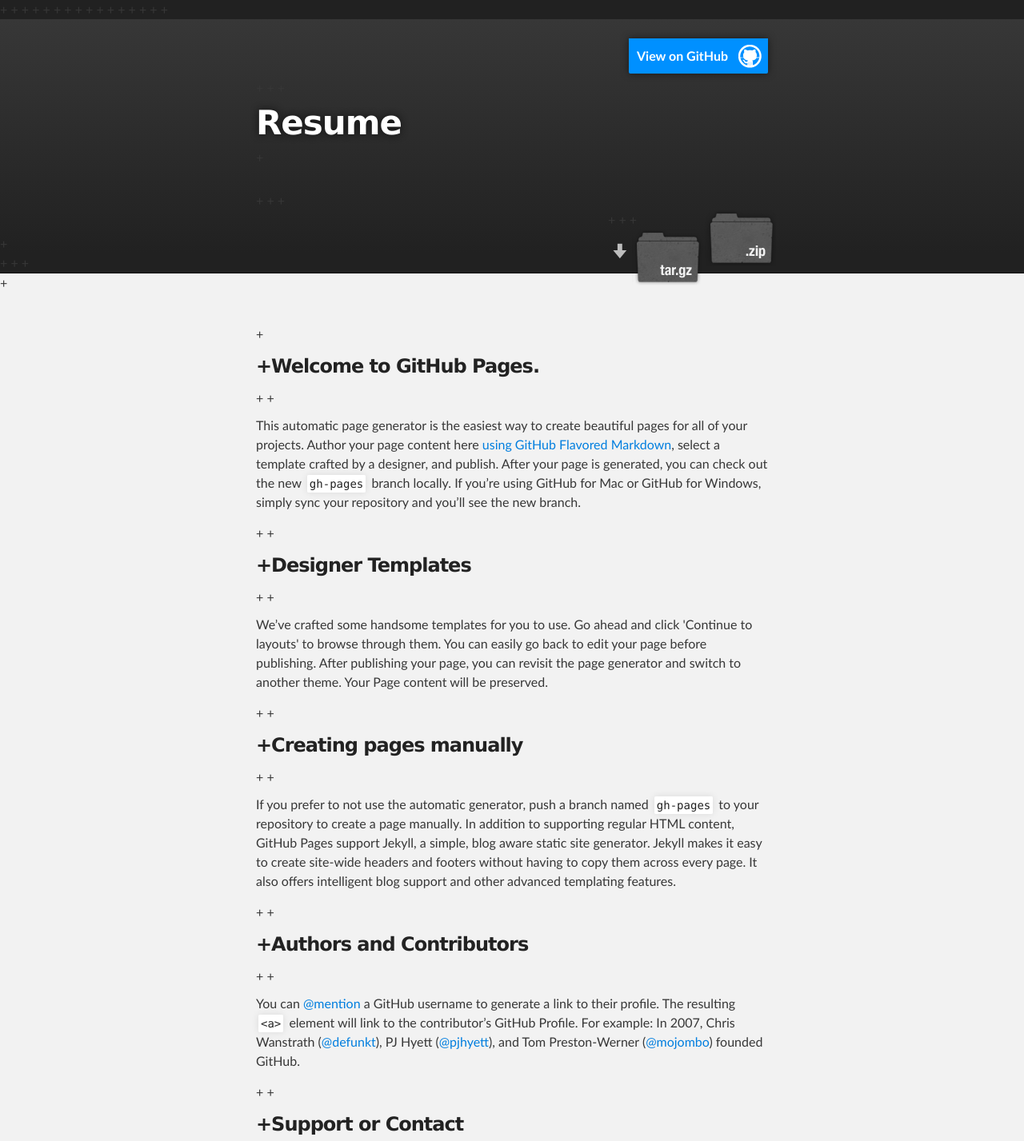
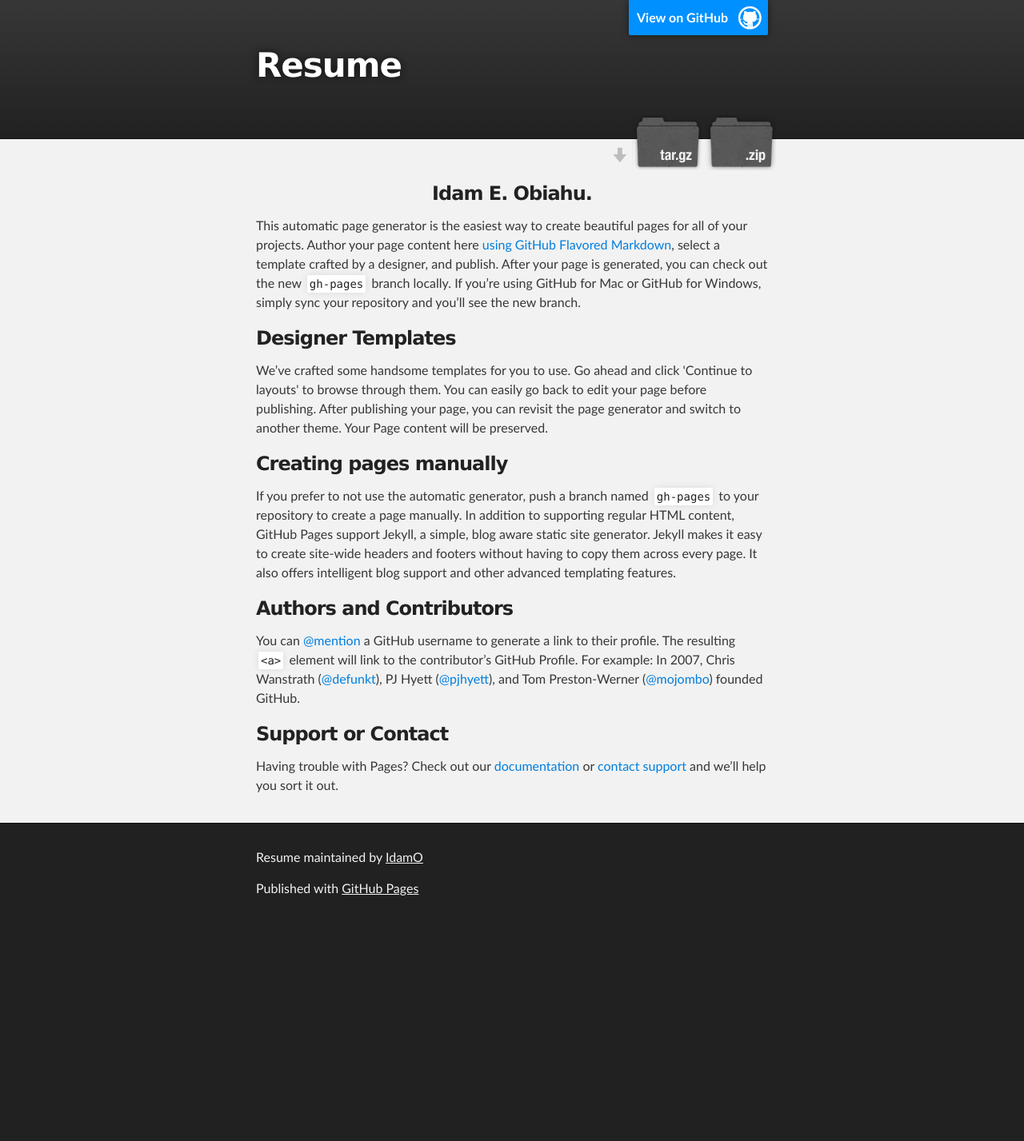
Before and after one commit to IdamO/Resume, a plain HTML site: page index.html in a window 1280 px wide. Shown: the top 1427 px of the page at 80% size. After the commit the page ends 1158 px from the top, so only its background shows below. Drawn offline with Linux system fonts and the light colour scheme.

Commit message:
Update index.html

```diff
--- a/index.html
+++ b/index.html
@@ -1,72 +1,72 @@
 <!DOCTYPE html>
-+<html>
-+
-+ <head>
-+ <meta charset='utf-8'>
-+ <meta http-equiv="X-UA-Compatible" content="chrome=1">
-+ <meta name="description" content="Resume : ">
-+
-+ <link rel="stylesheet" type="text/css" media="screen" href="stylesheets/stylesheet.css">
-+
-+ <title>Resume</title>
-+ </head>
-+
-+ <body>
-+
-+ <!-- HEADER -->
-+ <div id="header_wrap" class="outer">
-+ <header class="inner">
-+ <a id="forkme_banner" href="https://github.com/IdamO/Resume">View on GitHub</a>
-+
-+ <h1 id="project_title">Resume</h1>
-+ <h2 id="project_tagline"></h2>
-+
-+ <section id="downloads">
-+ <a class="zip_download_link" href="https://github.com/IdamO/Resume/zipball/master">Download this project as a .zip file</a>
-+ <a class="tar_download_link" href="https://github.com/IdamO/Resume/tarball/master">Download this project as a tar.gz file</a>
-+ </section>
-+ </header>
-+ </div>
-+
-+ <!-- MAIN CONTENT -->
-+ <div id="main_content_wrap" class="outer">
-+ <section id="main_content" class="inner">
-+ <h3>
-+<a id="welcome-to-github-pages" class="anchor" href="#welcome-to-github-pages" aria-hidden="true"><span class="octicon octicon-link"></span></a>Welcome to GitHub Pages.</h3>
-+
-+<p>This automatic page generator is the easiest way to create beautiful pages for all of your projects. Author your page content here <a href="https://guides.github.com/features/mastering-markdown/">using GitHub Flavored Markdown</a>, select a template crafted by a designer, and publish. After your page is generated, you can check out the new <code>gh-pages</code> branch locally. If you’re using GitHub for Mac or GitHub for Windows, simply sync your repository and you’ll see the new branch.</p>
-+
-+<h3>
-+<a id="designer-templates" class="anchor" href="#designer-templates" aria-hidden="true"><span class="octicon octicon-link"></span></a>Designer Templates</h3>
-+
-+<p>We’ve crafted some handsome templates for you to use. Go ahead and click 'Continue to layouts' to browse through them. You can easily go back to edit your page before publishing. After publishing your page, you can revisit the page generator and switch to another theme. Your Page content will be preserved.</p>
-+
-+<h3>
-+<a id="creating-pages-manually" class="anchor" href="#creating-pages-manually" aria-hidden="true"><span class="octicon octicon-link"></span></a>Creating pages manually</h3>
-+
-+<p>If you prefer to not use the automatic generator, push a branch named <code>gh-pages</code> to your repository to create a page manually. In addition to supporting regular HTML content, GitHub Pages support Jekyll, a simple, blog aware static site generator. Jekyll makes it easy to create site-wide headers and footers without having to copy them across every page. It also offers intelligent blog support and other advanced templating features.</p>
-+
-+<h3>
-+<a id="authors-and-contributors" class="anchor" href="#authors-and-contributors" aria-hidden="true"><span class="octicon octicon-link"></span></a>Authors and Contributors</h3>
-+
-+<p>You can <a href="https://github.com/blog/821" class="user-mention">@mention</a> a GitHub username to generate a link to their profile. The resulting <code>&lt;a&gt;</code> element will link to the contributor’s GitHub Profile. For example: In 2007, Chris Wanstrath (<a href="https://github.com/defunkt" class="user-mention">@defunkt</a>), PJ Hyett (<a href="https://github.com/pjhyett" class="user-mention">@pjhyett</a>), and Tom Preston-Werner (<a href="https://github.com/mojombo" class="user-mention">@mojombo</a>) founded GitHub.</p>
-+
-+<h3>
-+<a id="support-or-contact" class="anchor" href="#support-or-contact" aria-hidden="true"><span class="octicon octicon-link"></span></a>Support or Contact</h3>
-+
-+<p>Having trouble with Pages? Check out our <a href="https://help.github.com/pages">documentation</a> or <a href="https://github.com/contact">contact support</a> and we’ll help you sort it out.</p>
-+ </section>
-+ </div>
-+
-+ <!-- FOOTER -->
-+ <div id="footer_wrap" class="outer">
-+ <footer class="inner">
-+ <p class="copyright">Resume maintained by <a href="https://github.com/IdamO">IdamO</a></p>
-+ <p>Published with <a href="https://pages.github.com">GitHub Pages</a></p>
-+ </footer>
-+ </div>
-+
-+
-+
-+ </body>
-+</html>
+<html>
+
+  <head>
+    <meta charset='utf-8'>
+    <meta http-equiv="X-UA-Compatible" content="chrome=1">
+    <meta name="description" content="Resume : ">
+
+    <link rel="stylesheet" type="text/css" media="screen" href="stylesheets/stylesheet.css">
+
+    <title>Resume</title>
+  </head>
+
+  <body>
+
+    <!-- HEADER -->
+    <div id="header_wrap" class="outer">
+        <header class="inner">
+          <a id="forkme_banner" href="https://github.com/IdamO/Resume">View on GitHub</a>
+
+          <h1 id="project_title">Resume</h1>
+          <h2 id="project_tagline"></h2>
+
+            <section id="downloads">
+              <a class="zip_download_link" href="https://github.com/IdamO/Resume/zipball/master">Download this project as a .zip file</a>
+              <a class="tar_download_link" href="https://github.com/IdamO/Resume/tarball/master">Download this project as a tar.gz file</a>
+            </section>
+        </header>
+    </div>
+
+    <!-- MAIN CONTENT -->
+    <div id="main_content_wrap" class="outer">
+      <section id="main_content" class="inner">
+        <h3><center>
+<a id="welcome-to-github-pages" class="anchor" href="#welcome-to-github-pages" aria-hidden="true"><span class="octicon octicon-link"></span></a>Idam E. Obiahu.</center></h3>
+
+<p>This automatic page generator is the easiest way to create beautiful pages for all of your projects. Author your page content here <a href="https://guides.github.com/features/mastering-markdown/">using GitHub Flavored Markdown</a>, select a template crafted by a designer, and publish. After your page is generated, you can check out the new <code>gh-pages</code> branch locally. If you’re using GitHub for Mac or GitHub for Windows, simply sync your repository and you’ll see the new branch.</p>
+
+<h3>
+<a id="designer-templates" class="anchor" href="#designer-templates" aria-hidden="true"><span class="octicon octicon-link"></span></a>Designer Templates</h3>
+
+<p>We’ve crafted some handsome templates for you to use. Go ahead and click 'Continue to layouts' to browse through them. You can easily go back to edit your page before publishing. After publishing your page, you can revisit the page generator and switch to another theme. Your Page content will be preserved.</p>
+
+<h3>
+<a id="creating-pages-manually" class="anchor" href="#creating-pages-manually" aria-hidden="true"><span class="octicon octicon-link"></span></a>Creating pages manually</h3>
+
+<p>If you prefer to not use the automatic generator, push a branch named <code>gh-pages</code> to your repository to create a page manually. In addition to supporting regular HTML content, GitHub Pages support Jekyll, a simple, blog aware static site generator. Jekyll makes it easy to create site-wide headers and footers without having to copy them across every page. It also offers intelligent blog support and other advanced templating features.</p>
+
+<h3>
+<a id="authors-and-contributors" class="anchor" href="#authors-and-contributors" aria-hidden="true"><span class="octicon octicon-link"></span></a>Authors and Contributors</h3>
+
+<p>You can <a href="https://github.com/blog/821" class="user-mention">@mention</a> a GitHub username to generate a link to their profile. The resulting <code>&lt;a&gt;</code> element will link to the contributor’s GitHub Profile. For example: In 2007, Chris Wanstrath (<a href="https://github.com/defunkt" class="user-mention">@defunkt</a>), PJ Hyett (<a href="https://github.com/pjhyett" class="user-mention">@pjhyett</a>), and Tom Preston-Werner (<a href="https://github.com/mojombo" class="user-mention">@mojombo</a>) founded GitHub.</p>
+
+<h3>
+<a id="support-or-contact" class="anchor" href="#support-or-contact" aria-hidden="true"><span class="octicon octicon-link"></span></a>Support or Contact</h3>
+
+<p>Having trouble with Pages? Check out our <a href="https://help.github.com/pages">documentation</a> or <a href="https://github.com/contact">contact support</a> and we’ll help you sort it out.</p>
+      </section>
+    </div>
+
+    <!-- FOOTER  -->
+    <div id="footer_wrap" class="outer">
+      <footer class="inner">
+        <p class="copyright">Resume maintained by <a href="https://github.com/IdamO">IdamO</a></p>
+        <p>Published with <a href="https://pages.github.com">GitHub Pages</a></p>
+      </footer>
+    </div>
+
+
+
+  </body>
+</html>
```
